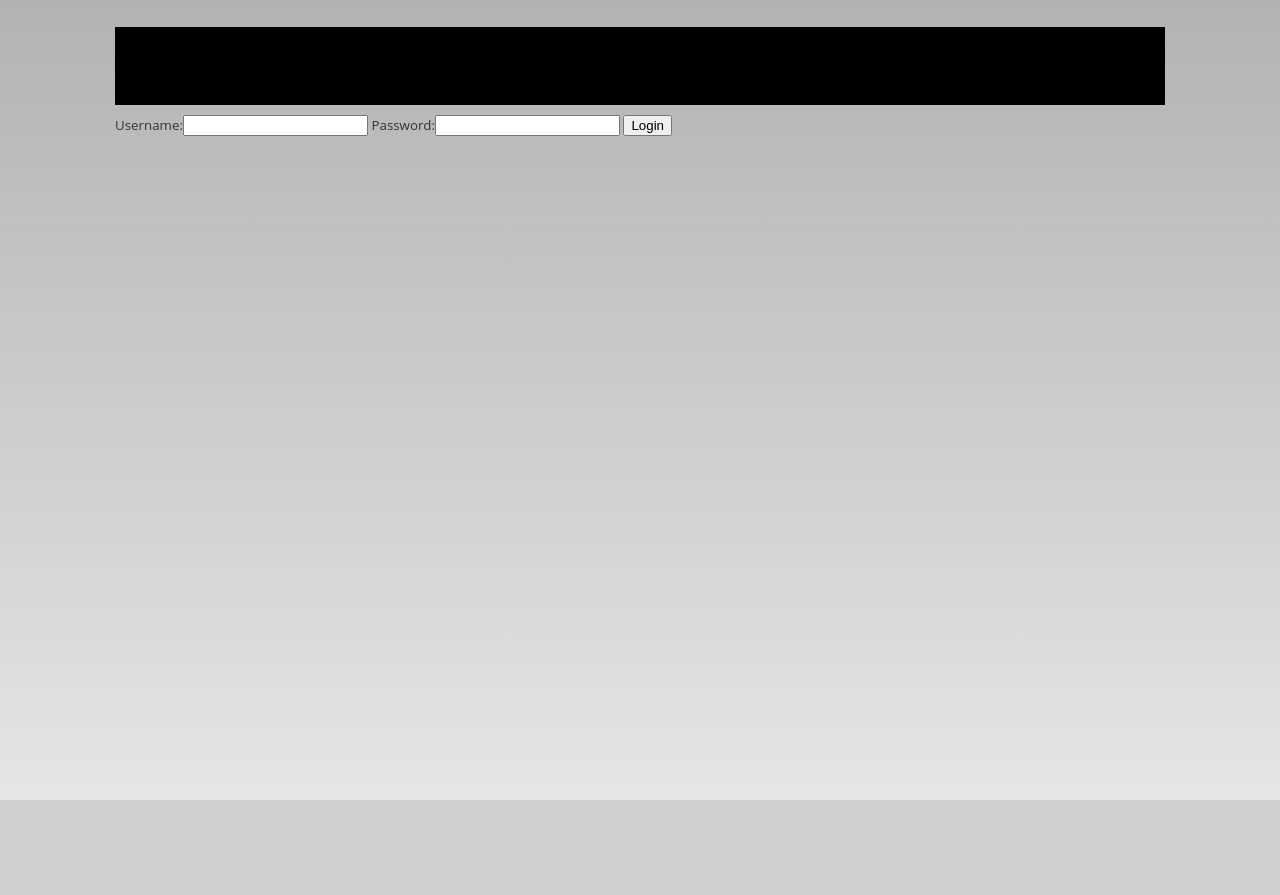
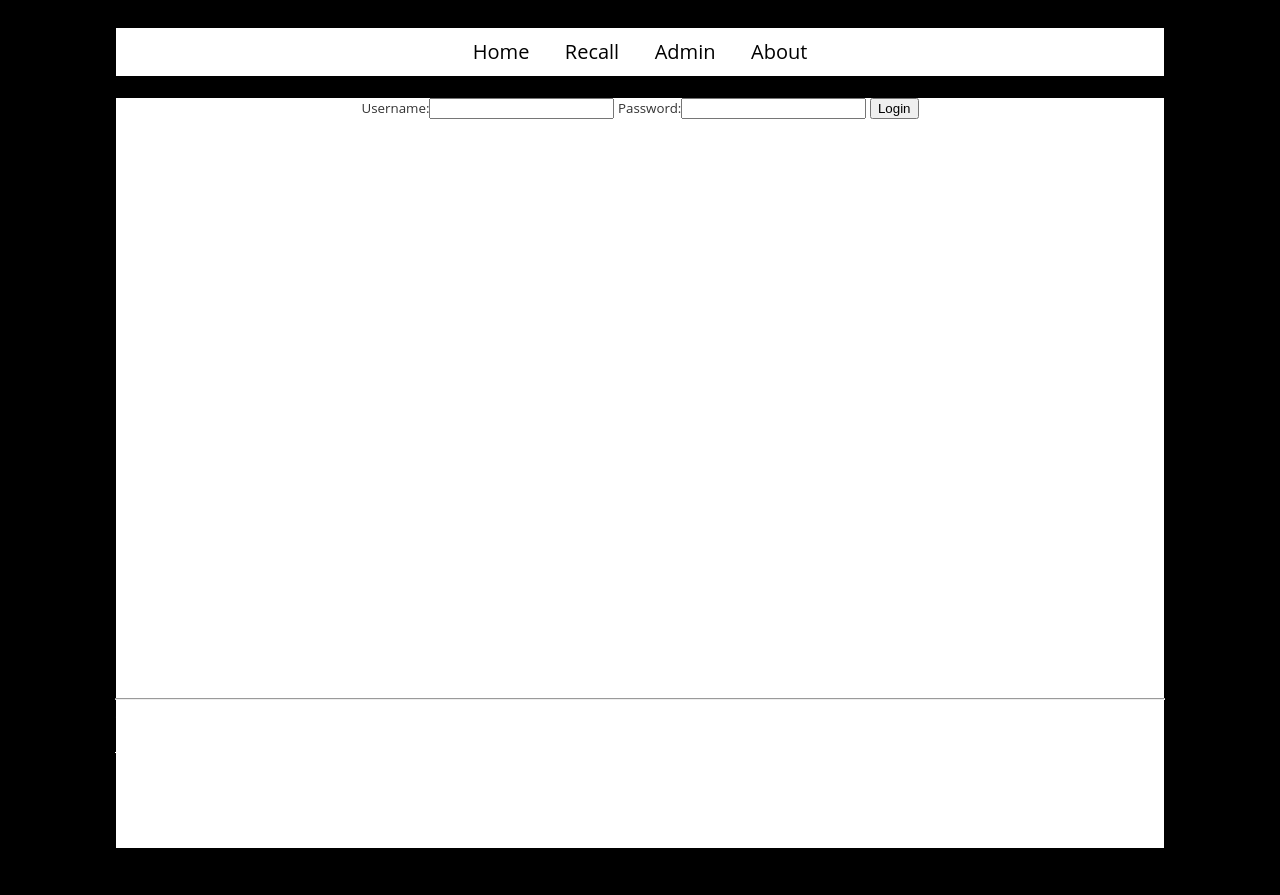
Before and after one commit to lamnguyencse17/Confession-Site, a Django app: page /login/ in a window 1280 px wide. Before the commit the page ends 800 px from the top, so only its background shows below. Run offline with Django 3.2, Linux system fonts and the light colour scheme.

Commit message:
Layout Redesign
CSS upgrade is completed
Working on login record for Django Admin

```diff
--- a/confession_site/static/style.css
+++ b/confession_site/static/style.css
@@ -6,41 +6,43 @@
   -webkit-text-size-adjust: 100%;
   font-family: 'Source Sans Pro', 'Open Sans', Roboto, 'HelveticaNeue-Light', 'Helvetica Neue Light', 'Helvetica Neue', 'Myriad Pro', 'Segoe UI', 'Fira Sans', Myriad, Helvetica, 'Lucida Grande', 'DejaVu Sans Condensed', 'Liberation Sans', 'Nimbus Sans L', Tahoma, Geneva, Arial, sans-serif;
   color: #333;
-  background: rgba(0,0,0,.1);
-  background: -moz-linear-gradient(top, rgba(0,0,0,0.3) 0%, rgba(0,0,0,.1) 100vh);
-  background: -webkit-gradient(linear, left top, left bottom, color-stop(0%,rgba(0,0,0,0.3)), color-stop(100vh,rgba(0,0,0,.1)));
-  background: -webkit-linear-gradient(top, rgba(0,0,0,0.3) 0%,rgba(0,0,0,.1) 100vh);
-  background: -o-linear-gradient(top, rgba(0,0,0,0.3) 0%,rgba(0,0,0,.1) 100vh);
-  background: -ms-linear-gradient(top, rgba(0,0,0,0.3) 0%,rgba(0,0,0,.1) 100vh);
-  background: linear-gradient(to bottom, rgba(0,0,0,0.3) 0%,rgba(0,0,0,.1) 100vh);
-  filter: progid:DXImageTransform.Microsoft.gradient( startColorstr='#bbbbbb00', endColorstr='#dddddd00',GradientType=0);
+  background: black;
 }
 body {
   background-position:center;
   background-size: contain;
   margin: 0 auto;
   max-width: 1050px;
+  max-height: 900px;
   min-height: 100%;
   padding: 2em;
 }
 .menu {
   position: sticky;
   top: 0;
-  background-color: black;
+  background-color: white;
   border: 1px solid black;
   padding: 10px 0px 10px 0px;
-  color: black;
+  color: white;
   margin: 0 auto;
   overflow: hidden;
 }
 .menu a {
+            border-left: 2px
             float: left;
             color: black;
+            background-color: white;
             text-align: center;
             padding: 14px 16px;
             text-decoration: none;
             font-size: 20px;
+            transition: color 0.5s ease-in-out;
+            transition: background-color 0.5s ease-in-out;
         }
+.menu a:hover {
+  color: white;
+  background-color: black;
+}
 h1, h2, h3, h4, h5, h6 {
   margin: .5em 0;
   font-weight: 600;
@@ -80,10 +82,35 @@
 }
 h6 {
   font-size: 120%;
+  color: white;
 }
 .container {
   margin-top: 20px;
   margin-bottom: 20px;
   border: 1px solid black;
   background-color: white;
+  height: 750px;
 }
+.container textarea{
+  margin: 10px;
+}
+div { text-align: center; }
+footer {
+  width: 1050px;
+  height: 109px;
+  position: absolute;
+  bottom: 0;
+}
+ul {
+  list-style-type: none;
+  margin: 0;
+  padding: 0;
+}
+li {
+  display: inline;
+  font-size: 110%;
+  padding-right: 5px;
+}
+li a{
+  color: white;
+}
--- a/confession_site/templates/login.html
+++ b/confession_site/templates/login.html
@@ -14,13 +14,30 @@
         <a href="{% url 'confession_site:login' %}">Admin</a>
         <a href="{% url 'confession_site:about' %}">About</a>
 </div>
+
+<!-- Login Form -->
+<div class="container"
 <form method="post">
   {% csrf_token %}
   {{ form }}
   <button type="submit">Login</button>
 </form>
+</div>
 <!-- Error Message -->
 {% if error_message %}<p><strong>{{ error_message }}</strong></p>{% endif %}
 
+
+<!-- Footer -->
+<footer>
+  <hr>
+  <h6>Copyright 2019 - 2020 Confession-Site. Best confession template backed by Django </h6>
+  <ul>
+    <li><a href="{% url 'confession_site:index' %}">Home</a></li>
+    <li><a href="{% url 'confession_site:recall-index' %}">Recall</a></li>
+    <li><a href="{% url 'confession_site:login' %}">Admin</a></li>
+    <li><a href="{% url 'confession_site:about' %}">About</a></li>
+  </ul>
+</footer>
+
 </body>
 </html>
```
Also changed, not shown: confession_site/models.py (+7 -1 lines), confession_site/templates/about.html (+14 -0 lines), confession_site/templates/index.html (+26 -12 lines), confession_site/templates/recall-index.html (+18 -1 lines).
